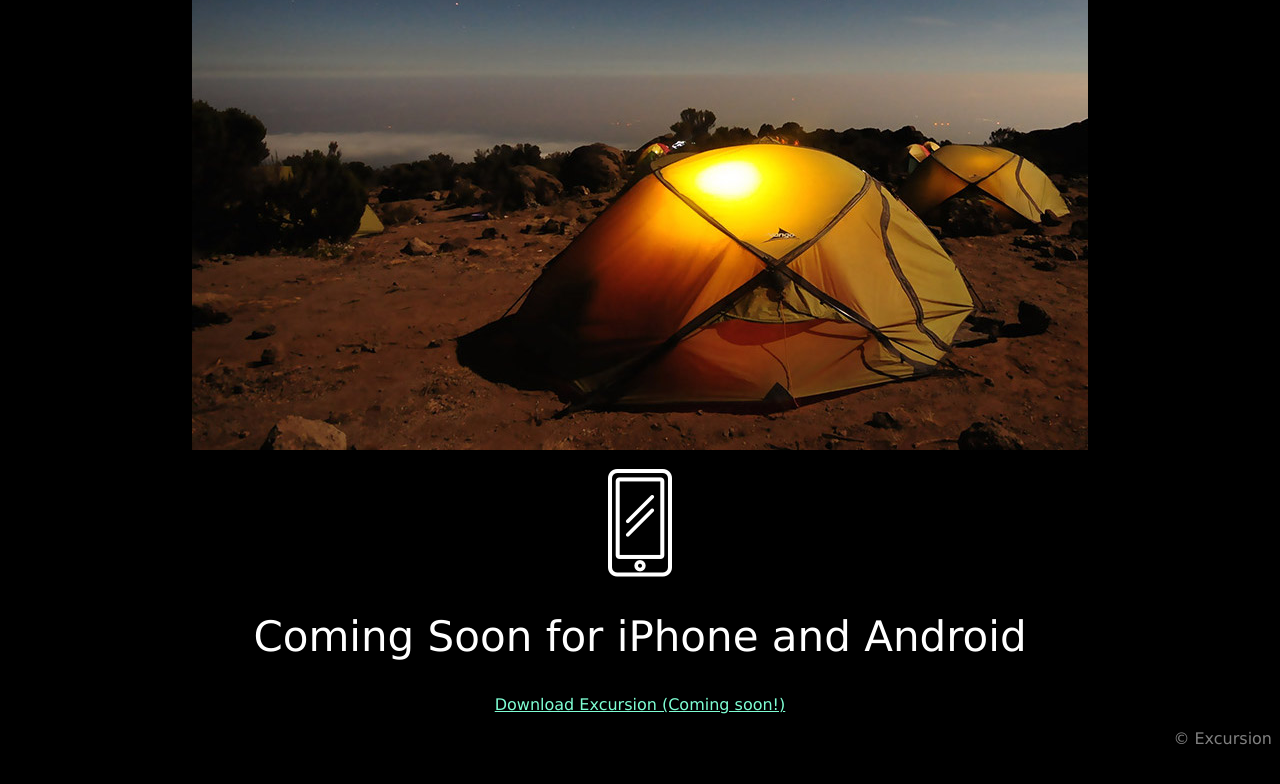
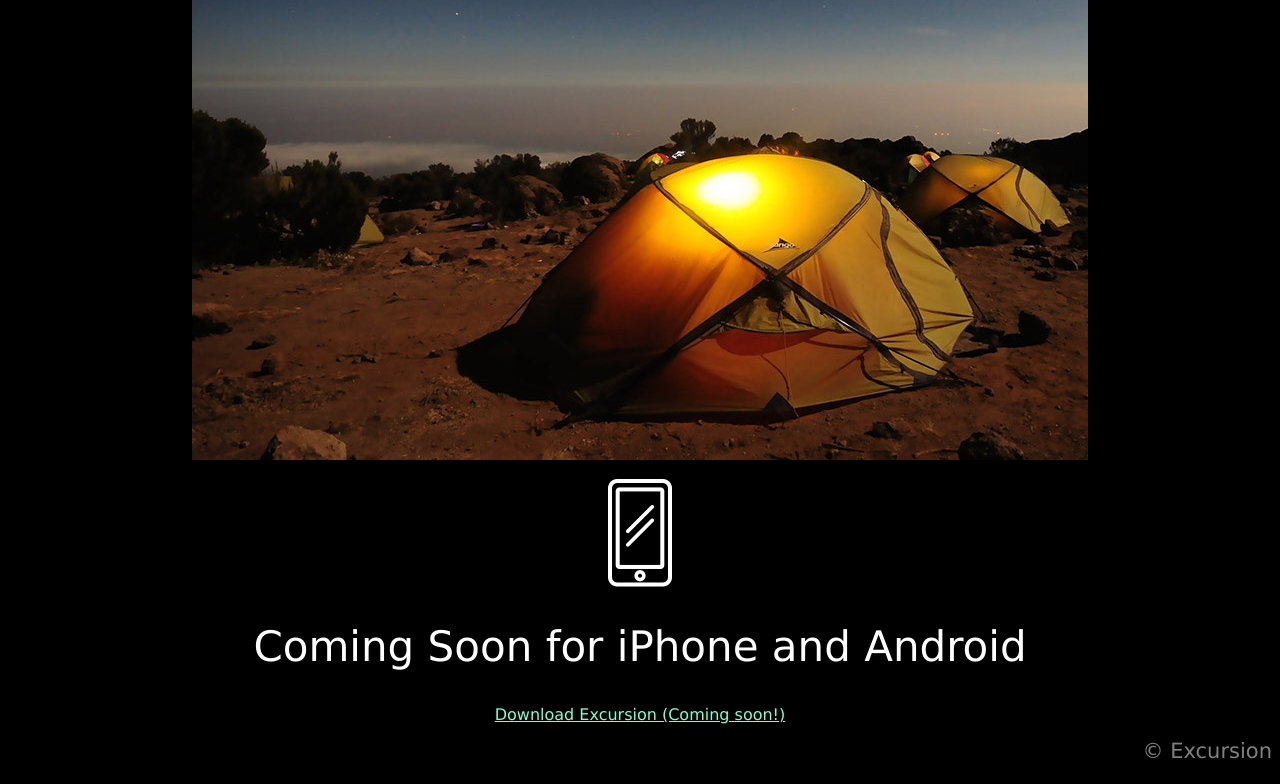
Before and after one commit to lamiav/Excursion, a plain HTML site: page index.html in a window 1280 px wide. Shown: the part 545-1329 px from the top of the page. Before the commit the page ends 1301 px from the top, so only its background shows below. Drawn offline with Linux system fonts and the light colour scheme.

Commit message:
Make final corrections

```diff
--- a/index.html
+++ b/index.html
@@ -24,6 +24,8 @@
         <a><span class="link">Download Excursion (Coming soon!)</span></a>
 
         <!--Footer-->
-        <footer>© Excursion</footer>
+        <footer>
+            <p>© Excursion</p>
+        </footer>
     </body>
 </html>
--- a/resources/css/style.css
+++ b/resources/css/style.css
@@ -33,6 +33,11 @@ h2 {
     font-weight: 300;
 }
 
+p {
+    font-size: 1.3125rem;
+    color: gray;
+}
+
 .icon {
     display: block;
     margin: 15px auto;
@@ -40,8 +45,7 @@ h2 {
 
 /*Footer*/
 
-footer {
+footer p {
     text-align: right;
-    color: gray;
     margin-top: 15px;
 }
```
